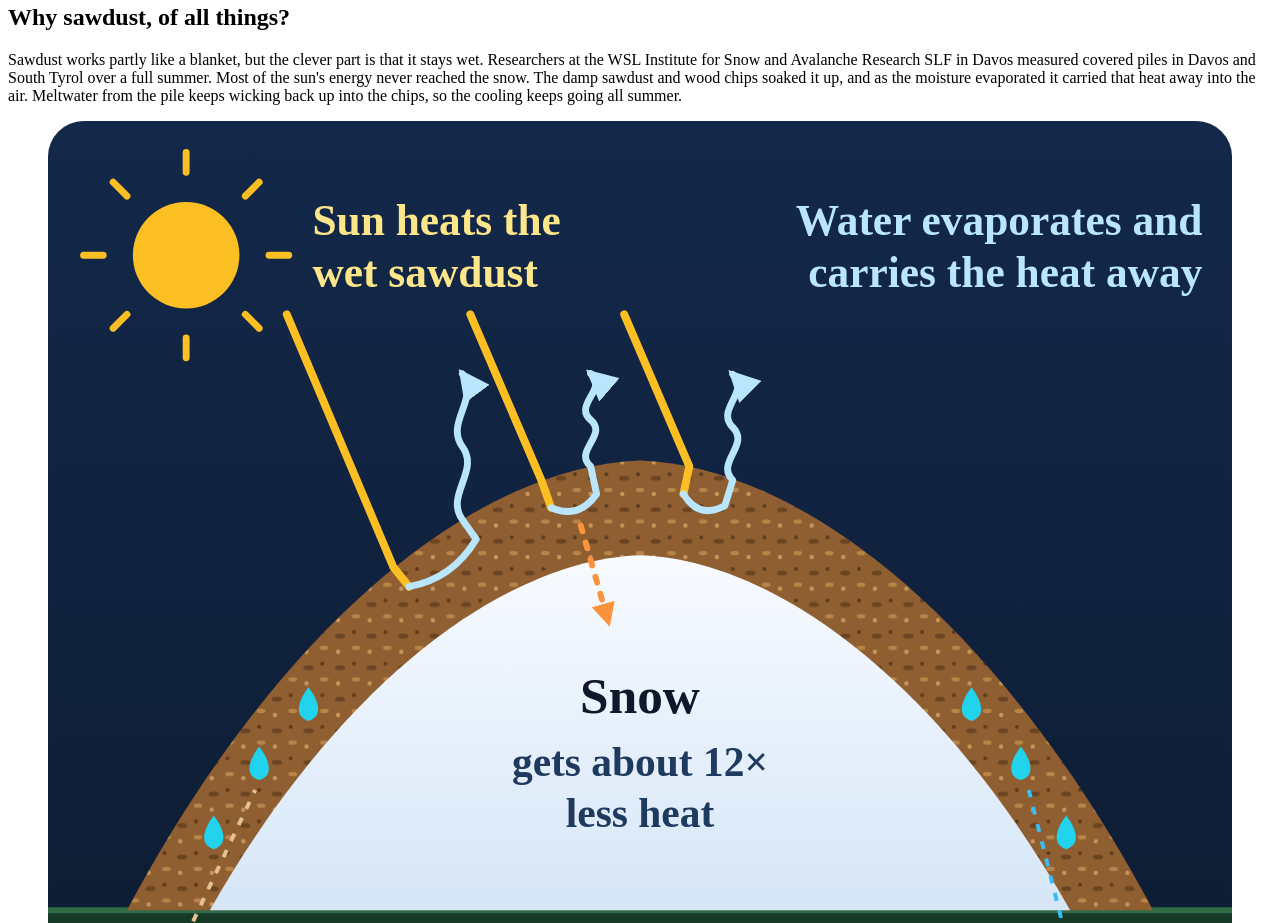
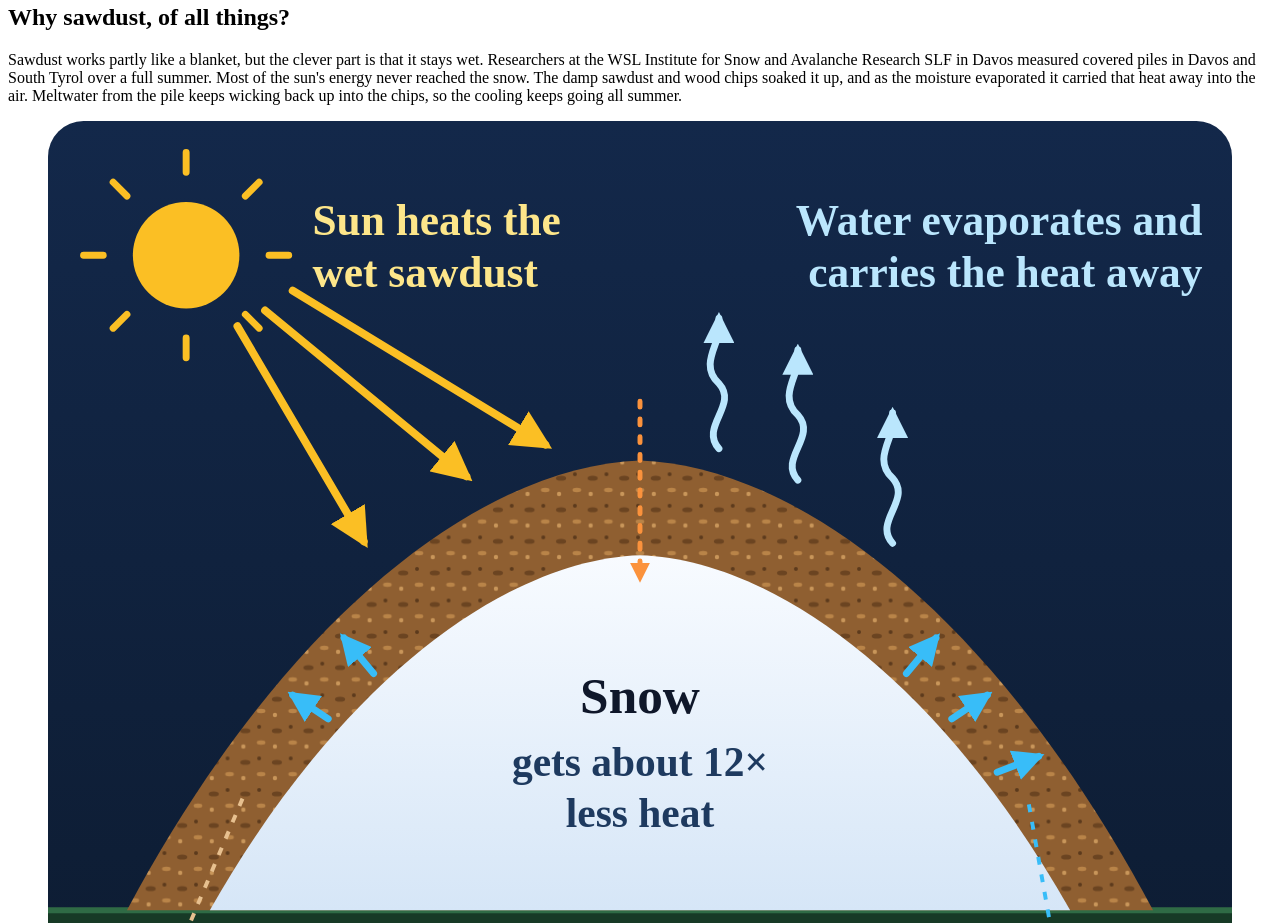
Before and after one commit to kevinm-creator/goski-website, a plain HTML site: page stories-src/snow-farming/body.html in a window 1280 px wide. Shown: the part 1780-2703 px from the top of the page. Drawn offline with Linux system fonts and the light colour scheme; files whose address does not match are found by name.

Commit message:
Sawdust diagram: the original version, with straight steam arrowheads
Kevin wants the first version kept as it was. The only change from it: the
three steam lines now end pointing straight up, so their arrowheads point up
instead of tilting sideways.

Co-Authored-By: Claude Opus 5.5 <noreply@anthropic.com>

```diff
--- a/stories-src/snow-farming/body.html
+++ b/stories-src/snow-farming/body.html
@@ -19,7 +19,7 @@
 <figure class="story-figure story-diagram">
   <svg viewBox="0 0 600 520" role="img" aria-labelledby="sawdust-title sawdust-desc">
     <title id="sawdust-title">How wet sawdust keeps a snow pile through summer</title>
-    <desc id="sawdust-desc">A snow pile under a 40 centimeter layer of wet sawdust. The sun heats the wet sawdust, and that heat goes back out into the air as the water evaporates. Only a little heat reaches the snow, about twelve times less. Meltwater wicks back up and keeps the sawdust wet.</desc>
+    <desc id="sawdust-desc">A cross-section of a snow pile under a 40 centimeter layer of wet sawdust. The sun heats the wet sawdust, water evaporating from it carries the heat away, meltwater wicks back up and keeps it wet, and the snow underneath gets about twelve times less heat.</desc>
     <defs>
       <linearGradient id="sd-sky" x1="0" y1="0" x2="0" y2="1"><stop offset="0" stop-color="#13284a"/><stop offset="1" stop-color="#0c1a2e"/></linearGradient>
       <linearGradient id="sd-snow" x1="0" y1="0" x2="0" y2="1"><stop offset="0" stop-color="#f8fbff"/><stop offset="1" stop-color="#d6e6f7"/></linearGradient>
@@ -40,24 +40,31 @@
       <path d="M70 26V16M70 120V110M28 68H18M122 68H112M40 38l-7-7M100 98l7 7M40 98l-7 7M100 38l7-7"/>
     </g>
     <circle cx="70" cy="68" r="27" fill="#fbbf24"/>
-    <g stroke="#fbbf24" stroke-width="4" stroke-linecap="round" stroke-linejoin="round" fill="none"><path d="M121 98L175 226L183 236"/><path d="M214 98L250 182L255 196"/><path d="M292 98L325 175L322 189"/></g>
+    <g stroke="#fbbf24" stroke-width="4" stroke-linecap="round" fill="none" marker-end="url(#sd-sun-head)">
+      <path d="M96 104L160 213"/><path d="M110 96L212 180"/><path d="M124 86L252 164"/>
+    </g>
     <text x="134" y="58" fill="#fde68a" font-size="22" font-weight="700">Sun heats the</text>
     <text x="134" y="84" fill="#fde68a" font-size="22" font-weight="700">wet sawdust</text>
     <!-- evaporation -->
-    <g stroke="#bae6fd" stroke-width="3.5" stroke-linecap="round" stroke-linejoin="round" fill="none" marker-end="url(#sd-vap-head)"><path d="M183 236Q205 232 217 212L210 202c-9 -12.3 9 -24.6 0 -36.9s9 -24.6 0 -36.9"/><path d="M255 196Q269 202 278 189L275 175c-9 -7.8 9 -15.7 0 -23.5s9 -15.7 0 -23.5"/><path d="M322 189Q330 202 343 195L347 182c-9 -8.9 9 -17.8 0 -26.8s9 -17.8 0 -26.8"/></g>
+    <g stroke="#bae6fd" stroke-width="3.5" stroke-linecap="round" fill="none" marker-end="url(#sd-vap-head)">
+      <path d="M340 166c-10-11 10-22 0-33c-10-9 0-20 0-27v-6"/><path d="M380 182c-10-11 10-22 0-33c-10-9 0-20 0-27v-6"/><path d="M428 214c-10-11 10-22 0-33c-10-9 0-20 0-27v-6"/>
+    </g>
     <text x="585" y="58" fill="#bae6fd" font-size="22" font-weight="700" text-anchor="end">Water evaporates and</text>
     <text x="585" y="84" fill="#bae6fd" font-size="22" font-weight="700" text-anchor="end">carries the heat away</text>
     <!-- meltwater wicking back up into the chips -->
-    <g fill="#22d3ee"><path d="M84 352C90 360 91 367 84 369C77 367 78 360 84 352Z"/><path d="M107 317C113 325 114 332 107 334C100 332 101 325 107 317Z"/><path d="M132 287C138 295 139 302 132 304C125 302 126 295 132 287Z"/><path d="M468 287C474 295 475 302 468 304C461 302 462 295 468 287Z"/><path d="M493 317C499 325 500 332 493 334C486 332 487 325 493 317Z"/><path d="M516 352C522 360 523 367 516 369C509 367 510 360 516 352Z"/></g>
-    <path d="M520 430L497 339" stroke="#38bdf8" stroke-width="2" stroke-dasharray="4 5"/>
+    <g stroke="#38bdf8" stroke-width="3.5" stroke-linecap="round" fill="none" marker-end="url(#sd-blue-head)">
+      <path d="M435 280L450 262"/><path d="M458 303L476 291"/><path d="M481 330L502 322"/>
+      <path d="M165 280L150 262"/><path d="M142 303L124 291"/>
+    </g>
+    <path d="M512 430L497 346" stroke="#38bdf8" stroke-width="2" stroke-dasharray="4 5"/>
     <text x="585" y="452" fill="#7dd3fc" font-size="22" font-weight="700" text-anchor="end">Meltwater wicks back up</text>
     <text x="585" y="478" fill="#7dd3fc" font-size="22" font-weight="700" text-anchor="end">and keeps it wet</text>
     <!-- the layer -->
-    <path d="M62 430L105 339" stroke="#e7c08f" stroke-width="2" stroke-dasharray="4 5"/>
+    <path d="M62 430L100 340" stroke="#e7c08f" stroke-width="2" stroke-dasharray="4 5"/>
     <text x="18" y="452" fill="#f0d2a8" font-size="22" font-weight="700">40 cm of</text>
     <text x="18" y="478" fill="#f0d2a8" font-size="22" font-weight="700">wet sawdust</text>
     <!-- only a trickle of heat gets through -->
-    <path d="M270 205L284 254" stroke="#fb923c" stroke-width="3" stroke-dasharray="3 6" stroke-linecap="round" marker-end="url(#sd-heat-head)"/>
+    <path d="M300 142V232" stroke="#fb923c" stroke-width="2.5" stroke-dasharray="3 6" stroke-linecap="round" marker-end="url(#sd-heat-head)"/>
     <text x="300" y="300" fill="#0f172a" font-size="26" font-weight="800" text-anchor="middle">Snow</text>
     <text x="300" y="332" fill="#1e3a5f" font-size="21" font-weight="700" text-anchor="middle">gets about 12×</text>
     <text x="300" y="358" fill="#1e3a5f" font-size="21" font-weight="700" text-anchor="middle">less heat</text>
```
Also changed, not shown: stories/snow-farming/index.html (+14 -7 lines).
